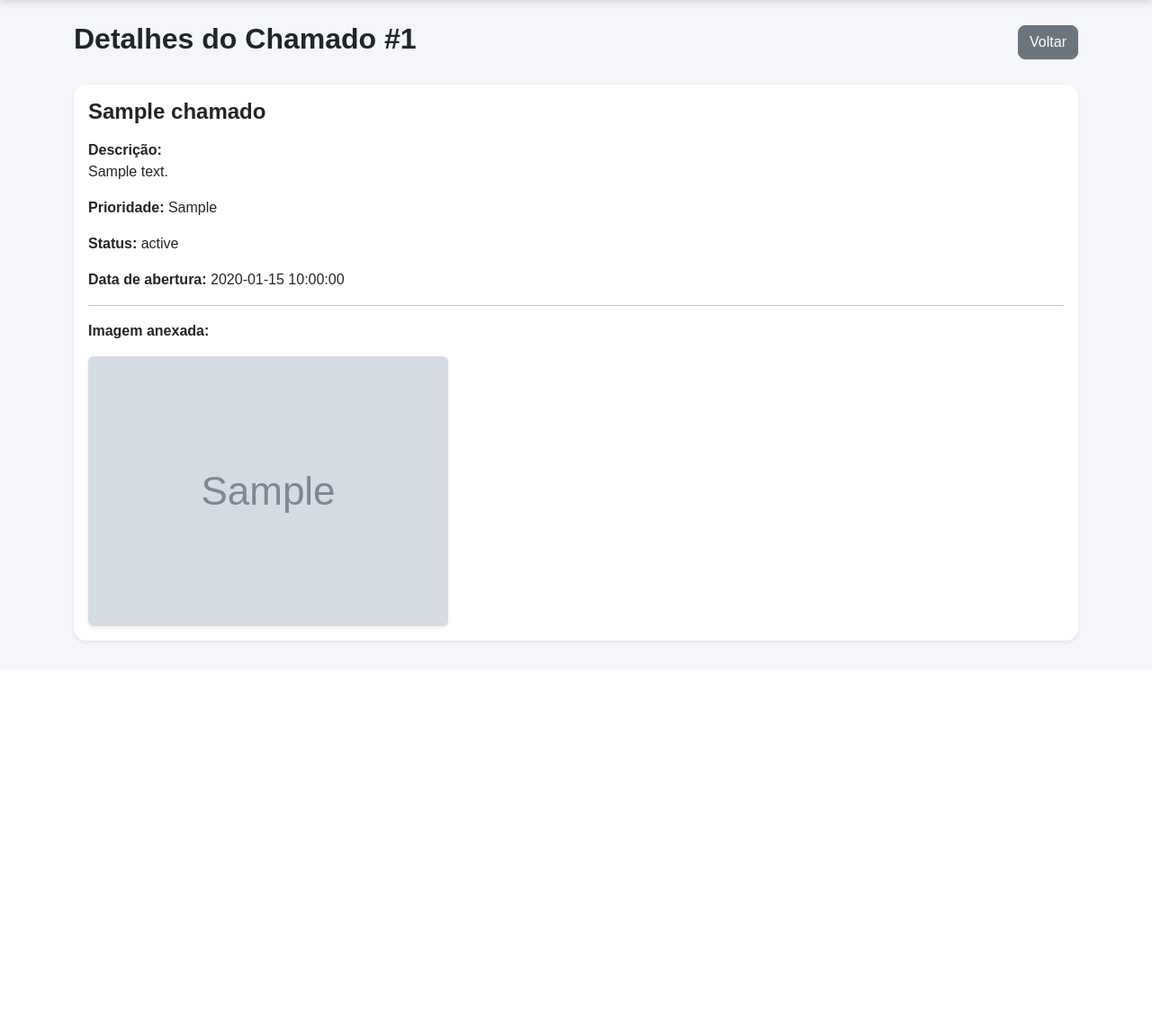
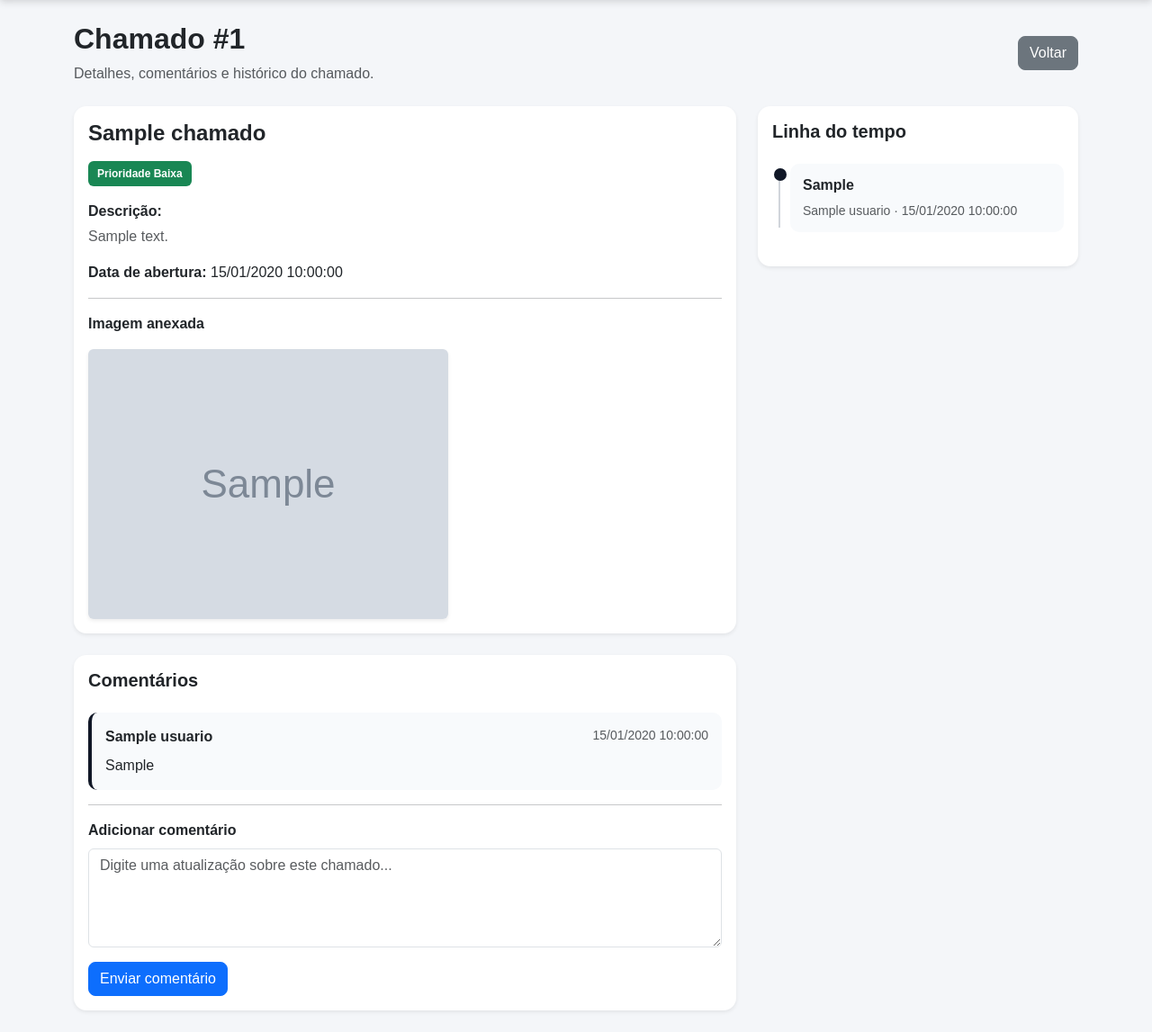
Before and after one commit to odbr/OdbDesk-Manager, a Flask app: page /chamado/1 in a window 1280 px wide. Shown: the part 56-1203 px from the top of the page at 90% size. Before the commit the page ends 773 px from the top, so only its background shows below. Run offline with Flask 3, Linux system fonts and the light colour scheme; the visitor is signed in with stand-in values (Sample User, id 1); tables that the repository leaves empty hold one stand-in row (values such as "Sample post"); grey boxes marked "Sample" are stand-in pictures.

Commit message:
feat: adiciona comentários nos chamado

```diff
--- a/app.py
+++ b/app.py
@@ -51,6 +51,30 @@ def criar_banco():
             data_abertura DATETIME,
             usuario_id INTEGER,
             imagem TEXT,
+            FOREIGN KEY(usuario_id) REFERENCES usuarios(id)
+        )
+    """)
+
+    cursor.execute("""
+        CREATE TABLE IF NOT EXISTS comentarios (
+            id INTEGER PRIMARY KEY AUTOINCREMENT,
+            chamado_id INTEGER NOT NULL,
+            usuario_id INTEGER NOT NULL,
+            comentario TEXT NOT NULL,
+            data_comentario DATETIME,
+            FOREIGN KEY(chamado_id) REFERENCES chamados(id),
+            FOREIGN KEY(usuario_id) REFERENCES usuarios(id)
+        )
+    """)
+
+    cursor.execute("""
+        CREATE TABLE IF NOT EXISTS timeline (
+            id INTEGER PRIMARY KEY AUTOINCREMENT,
+            chamado_id INTEGER NOT NULL,
+            usuario_id INTEGER,
+            acao TEXT NOT NULL,
+            data_acao DATETIME,
+            FOREIGN KEY(chamado_id) REFERENCES chamados(id),
             FOREIGN KEY(usuario_id) REFERENCES usuarios(id)
         )
     """)
@@ -238,7 +262,7 @@ def salvar_chamado():
             imagem
         )
         VALUES
-        (?, ?, ?, ?, datetime('now'), ?, ?)
+        (?, ?, ?, ?, datetime('now', 'localtime'), ?, ?)
     """, (
         titulo,
         descricao,
@@ -246,6 +270,18 @@ def salvar_chamado():
         'ABERTO',
         usuario_id,
         nome_imagem
+    ))
+
+    chamado_id = cursor.lastrowid
+
+    cursor.execute("""
+        INSERT INTO timeline
+        (chamado_id, usuario_id, acao, data_acao)
+        VALUES (?, ?, ?, datetime('now', 'localtime'))
+    """, (
+        chamado_id,
+        usuario_id,
+        'Chamado criado'
     ))
 
     conn.commit()
@@ -265,7 +301,15 @@ def listar_chamados():
     cursor = conn.cursor()
 
     cursor.execute("""
-        SELECT *
+        SELECT
+            id,
+            titulo,
+            descricao,
+            prioridade,
+            status,
+            strftime('%d/%m/%Y %H:%M:%S', data_abertura) AS data_abertura,
+            usuario_id,
+            imagem
         FROM chamados
         ORDER BY id DESC
     """)
@@ -288,21 +332,102 @@ def detalhe_chamado(id):
     cursor = conn.cursor()
 
     cursor.execute("""
-        SELECT *
+        SELECT
+            id,
+            titulo,
+            descricao,
+            prioridade,
+            status,
+            strftime('%d/%m/%Y %H:%M:%S', data_abertura) AS data_abertura,
+            usuario_id,
+            imagem
         FROM chamados
         WHERE id = ?
     """, (id,))
 
     chamado = cursor.fetchone()
-    conn.close()
 
     if chamado is None:
+        conn.close()
         return redirect('/chamados')
+
+    cursor.execute("""
+        SELECT
+            comentarios.id,
+            comentarios.comentario,
+            strftime('%d/%m/%Y %H:%M:%S', comentarios.data_comentario) AS data_comentario,
+            usuarios.nome
+        FROM comentarios
+        INNER JOIN usuarios
+            ON comentarios.usuario_id = usuarios.id
+        WHERE comentarios.chamado_id = ?
+        ORDER BY comentarios.id ASC
+    """, (id,))
+
+    comentarios = cursor.fetchall()
+
+    cursor.execute("""
+        SELECT
+            timeline.id,
+            timeline.acao,
+            strftime('%d/%m/%Y %H:%M:%S', timeline.data_acao) AS data_acao,
+            usuarios.nome
+        FROM timeline
+        LEFT JOIN usuarios
+            ON timeline.usuario_id = usuarios.id
+        WHERE timeline.chamado_id = ?
+        ORDER BY timeline.id ASC
+    """, (id,))
+
+    timeline = cursor.fetchall()
+
+    conn.close()
 
     return render_template(
         'detalhe_chamado.html',
-        chamado=chamado
+        chamado=chamado,
+        comentarios=comentarios,
+        timeline=timeline
     )
+
+
+@app.route('/comentar/<int:chamado_id>', methods=['POST'])
+def comentar_chamado(chamado_id):
+    if 'usuario_id' not in session:
+        return redirect('/login')
+
+    comentario = request.form['comentario']
+
+    if comentario.strip() == '':
+        return redirect(f'/chamado/{chamado_id}')
+
+    conn = conectar_banco()
+    cursor = conn.cursor()
+
+    cursor.execute("""
+        INSERT INTO comentarios
+        (chamado_id, usuario_id, comentario, data_comentario)
+        VALUES (?, ?, ?, datetime('now', 'localtime'))
+    """, (
+        chamado_id,
+        session['usuario_id'],
+        comentario
+    ))
+
+    cursor.execute("""
+        INSERT INTO timeline
+        (chamado_id, usuario_id, acao, data_acao)
+        VALUES (?, ?, ?, datetime('now', 'localtime'))
+    """, (
+        chamado_id,
+        session['usuario_id'],
+        'Novo comentário adicionado'
+    ))
+
+    conn.commit()
+    conn.close()
+
+    return redirect(f'/chamado/{chamado_id}')
 
 
 @app.route('/status/<int:id>/<status>')
@@ -320,6 +445,16 @@ def atualizar_status(id, status):
         SET status = ?
         WHERE id = ?
     """, (status, id))
+
+    cursor.execute("""
+        INSERT INTO timeline
+        (chamado_id, usuario_id, acao, data_acao)
+        VALUES (?, ?, ?, datetime('now', 'localtime'))
+    """, (
+        id,
+        session['usuario_id'],
+        f'Status alterado para {status}'
+    ))
 
     conn.commit()
     conn.close()
@@ -353,7 +488,7 @@ def api_chamados():
             titulo,
             prioridade,
             status,
-            data_abertura
+            strftime('%d/%m/%Y %H:%M:%S', data_abertura) AS data_abertura
         FROM chamados
     """)
 
--- a/static/style.css
+++ b/static/style.css
@@ -89,3 +89,46 @@ body {
     width: 100%;
     height: auto;
 }
+
+.comentario-box {
+    background: #f8fafc;
+    border-left: 4px solid #111827;
+    border-radius: 10px;
+    padding: 15px;
+}
+
+.timeline {
+    position: relative;
+    padding-left: 20px;
+}
+
+.timeline::before {
+    content: "";
+    position: absolute;
+    left: 7px;
+    top: 5px;
+    bottom: 5px;
+    width: 2px;
+    background: #d1d5db;
+}
+
+.timeline-item {
+    position: relative;
+    margin-bottom: 22px;
+}
+
+.timeline-dot {
+    position: absolute;
+    left: -18px;
+    top: 5px;
+    width: 14px;
+    height: 14px;
+    background: #111827;
+    border-radius: 50%;
+}
+
+.timeline-content {
+    background: #f8fafc;
+    padding: 12px 14px;
+    border-radius: 10px;
+}
--- a/templates/cadastro.html
+++ b/templates/cadastro.html
@@ -4,7 +4,7 @@
 <head>
     <meta charset="UTF-8">
     <meta name="viewport" content="width=device-width, initial-scale=1.0">
-    <title>Cadastro | ODB Desk</title>
+    <title>Cadastro | OdbDesk Manager</title>
 
     <link href="https://cdn.jsdelivr.net/npm/bootstrap@5.3.3/dist/css/bootstrap.min.css" rel="stylesheet">
     <link href="{{ url_for('static', filename='style.css') }}" rel="stylesheet">
@@ -19,7 +19,7 @@
             <div class="card-body p-5">
 
                 <div class="text-center mb-4">
-                    <h1 class="fw-bold">ODB Desk</h1>
+                    <h1 class="fw-bold">OdbDesk Manager</h1>
                     <p class="text-muted">
                         Crie sua conta para acessar o sistema
                     </p>
--- a/templates/detalhe_chamado.html
+++ b/templates/detalhe_chamado.html
@@ -3,33 +3,51 @@
 {% block conteudo %}
 
 <div class="d-flex justify-content-between align-items-center mb-4">
-    <h2 class="fw-bold">Detalhes do Chamado #{{ chamado[0] }}</h2>
+    <div>
+        <h2 class="fw-bold">Chamado #{{ chamado[0] }}</h2>
+        <p class="text-muted mb-0">Detalhes, comentários e histórico do chamado.</p>
+    </div>
 
     <a href="/chamados" class="btn btn-secondary">
         Voltar
     </a>
 </div>
 
-<div class="card shadow-sm border-0">
+<div class="row g-4">
+
+    <div class="col-lg-8">
+
+        <div class="card shadow-sm border-0 mb-4">
             <div class="card-body">
 
                 <h4 class="fw-bold mb-3">
                     {{ chamado[1] }}
                 </h4>
 
-        <p>
-            <strong>Descrição:</strong><br>
-            {{ chamado[2] }}
+                <div class="mb-3">
+                    {% if chamado[3] == 'ALTA' %}
+                        <span class="badge bg-danger">Prioridade Alta</span>
+                    {% elif chamado[3] == 'MEDIA' %}
+                        <span class="badge bg-warning text-dark">Prioridade Média</span>
+                    {% else %}
+                        <span class="badge bg-success">Prioridade Baixa</span>
+                    {% endif %}
+
+                    {% if chamado[4] == 'ABERTO' %}
+                        <span class="badge bg-primary">Aberto</span>
+                    {% elif chamado[4] == 'EM ANDAMENTO' %}
+                        <span class="badge bg-warning text-dark">Em Andamento</span>
+                    {% elif chamado[4] == 'CONCLUIDO' %}
+                        <span class="badge bg-success">Concluído</span>
+                    {% endif %}
+                </div>
+
+                <p class="mb-1">
+                    <strong>Descrição:</strong>
                 </p>
 
-        <p>
-            <strong>Prioridade:</strong>
-            {{ chamado[3] }}
-        </p>
-
-        <p>
-            <strong>Status:</strong>
-            {{ chamado[4] }}
+                <p class="text-muted">
+                    {{ chamado[2] }}
                 </p>
 
                 <p>
@@ -40,17 +58,130 @@
                 {% if chamado[7] %}
                     <hr>
 
-            <p>
-                <strong>Imagem anexada:</strong>
+                    <p class="fw-bold">
+                        Imagem anexada
                     </p>
 
                     <img src="{{ url_for('ver_upload', filename=chamado[7]) }}"
                          class="img-fluid rounded shadow-sm"
-                 style="max-width: 700px;"
+                         style="max-width: 100%;"
                          alt="Imagem anexada ao chamado">
                 {% endif %}
 
             </div>
         </div>
 
+        <div class="card shadow-sm border-0">
+            <div class="card-body">
+
+                <h5 class="fw-bold mb-4">
+                    Comentários
+                </h5>
+
+                {% if comentarios %}
+
+                    {% for comentario in comentarios %}
+
+                        <div class="comentario-box mb-3">
+
+                            <div class="d-flex justify-content-between">
+                                <strong>{{ comentario[3] }}</strong>
+                                <small class="text-muted">
+                                    {{ comentario[2] }}
+                                </small>
+                            </div>
+
+                            <p class="mb-0 mt-2">
+                                {{ comentario[1] }}
+                            </p>
+
+                        </div>
+
+                    {% endfor %}
+
+                {% else %}
+
+                    <p class="text-muted">
+                        Nenhum comentário adicionado ainda.
+                    </p>
+
+                {% endif %}
+
+                <hr>
+
+                <form action="/comentar/{{ chamado[0] }}" method="POST">
+
+                    <div class="mb-3">
+                        <label class="form-label fw-bold">
+                            Adicionar comentário
+                        </label>
+
+                        <textarea name="comentario"
+                                  class="form-control"
+                                  rows="4"
+                                  placeholder="Digite uma atualização sobre este chamado..."
+                                  required></textarea>
+                    </div>
+
+                    <button type="submit" class="btn btn-primary">
+                        Enviar comentário
+                    </button>
+
+                </form>
+
+            </div>
+        </div>
+
+    </div>
+
+    <div class="col-lg-4">
+
+        <div class="card shadow-sm border-0">
+            <div class="card-body">
+
+                <h5 class="fw-bold mb-4">
+                    Linha do tempo
+                </h5>
+
+                {% if timeline %}
+
+                    <div class="timeline">
+
+                        {% for item in timeline %}
+
+                            <div class="timeline-item">
+                                <div class="timeline-dot"></div>
+
+                                <div class="timeline-content">
+                                    <p class="mb-1 fw-bold">
+                                        {{ item[1] }}
+                                    </p>
+
+                                    <small class="text-muted">
+                                        {{ item[3] if item[3] else 'Sistema' }}
+                                        ·
+                                        {{ item[2] }}
+                                    </small>
+                                </div>
+                            </div>
+
+                        {% endfor %}
+
+                    </div>
+
+                {% else %}
+
+                    <p class="text-muted">
+                        Nenhuma movimentação registrada.
+                    </p>
+
+                {% endif %}
+
+            </div>
+        </div>
+
+    </div>
+
+</div>
+
 {% endblock %}
```
Also changed, not shown: atualizar_comentarios.py (added, +33 -0 lines). Lines whose indentation alone changed are shown as unchanged.
